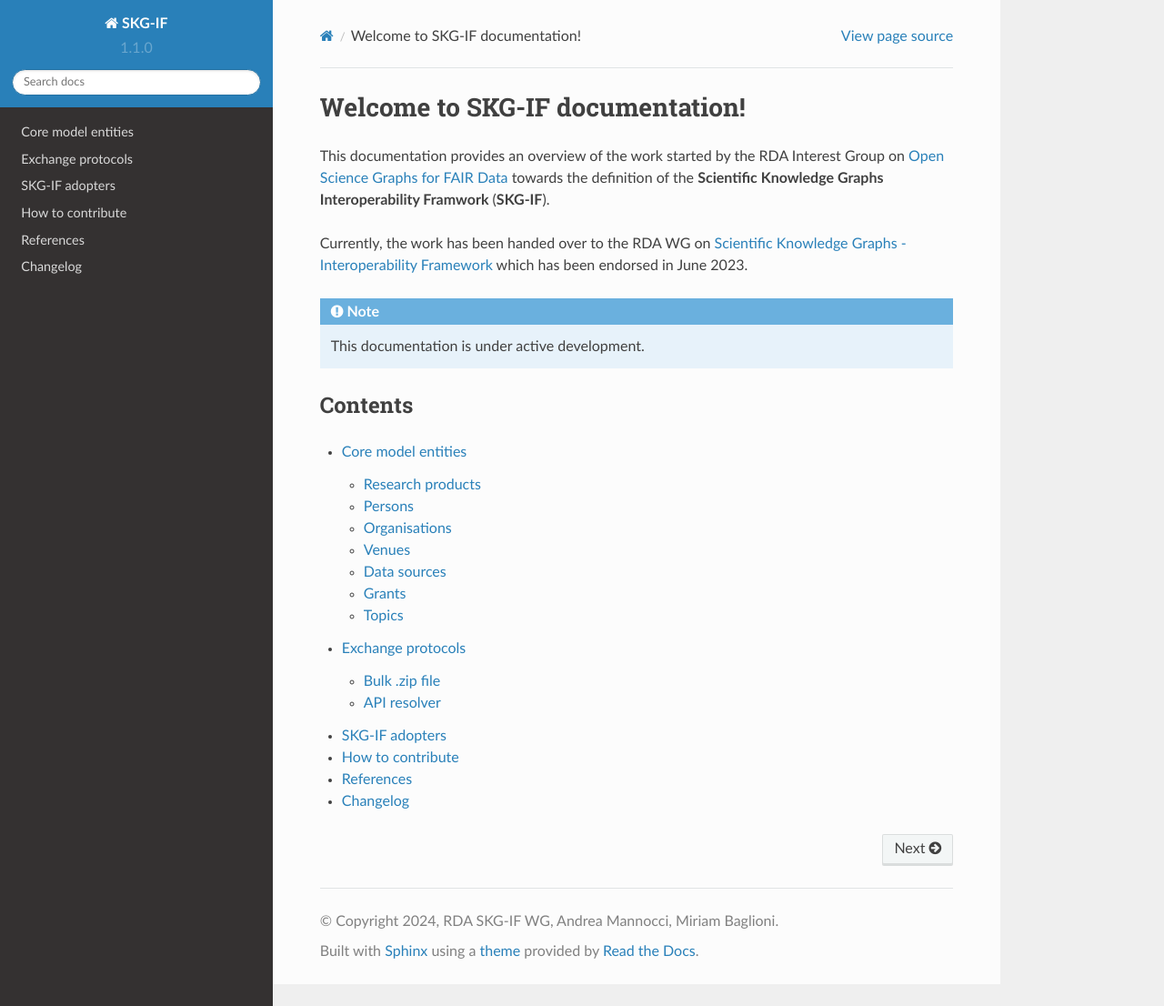
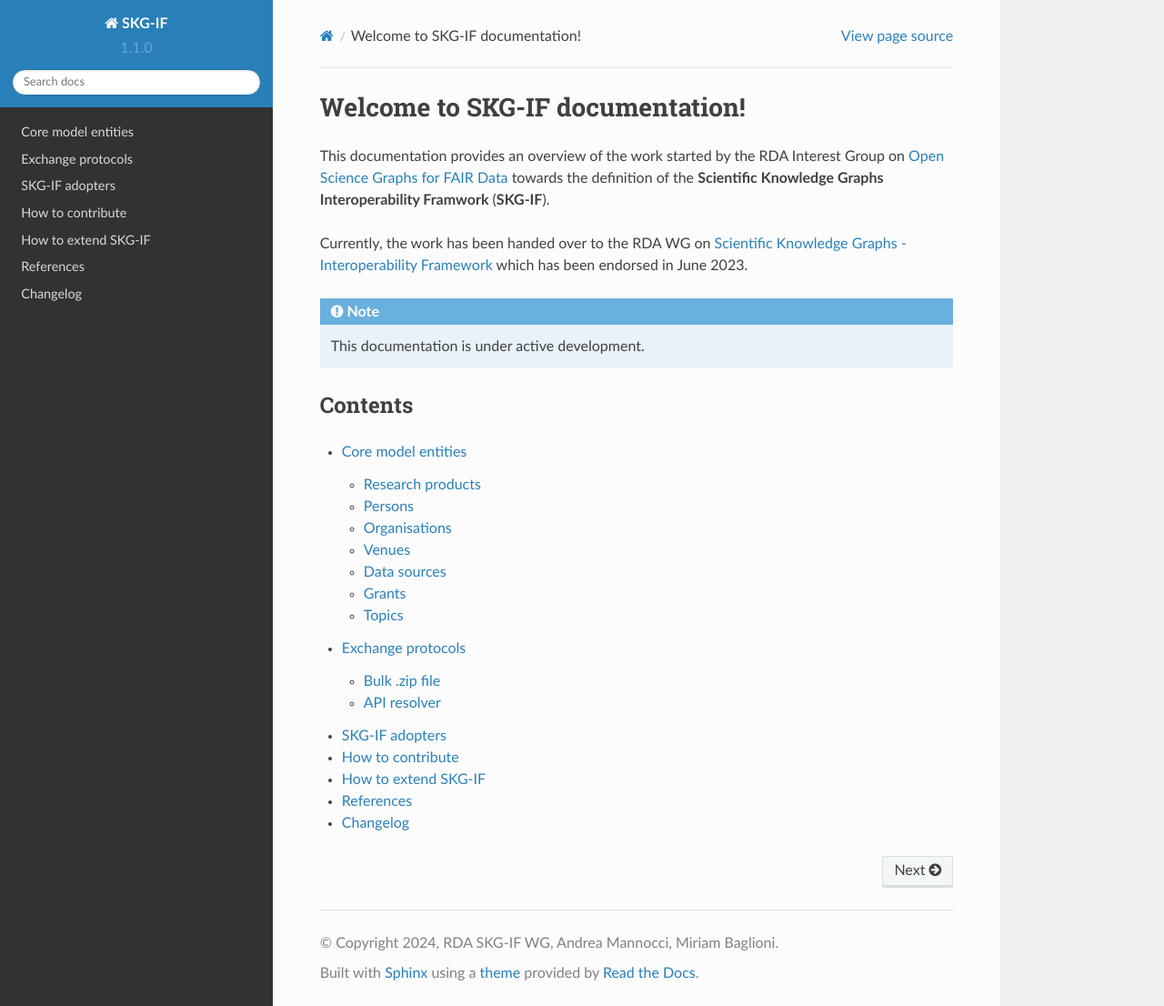
Before and after one commit to andremann/SKG-IF, a Sphinx documentation site: the page built from docs/source/index.rst, in a window 1280 px wide and 1106 px high. Shown: the whole window at 91% size. Built offline with Sphinx 7.4.7 and the Read the Docs theme 2.0.0, drawn with Linux system fonts in a browser that asks for light colours; pages that are not in the unit, such as notebooks, are missing from menus.

Commit message:
adding placeholder for extensions

```diff
--- /dev/null
+++ b/docs/source/extensions.rst
@@ -0,0 +1,5 @@
+How to extend SKG-IF
+########################
+
+
+Coming soon
--- a/docs/source/index.rst
+++ b/docs/source/index.rst
@@ -24,6 +24,7 @@ Contents
    exchange
    adopters
    contribute
+   extensions
    references
    changelog
    .. test
```
